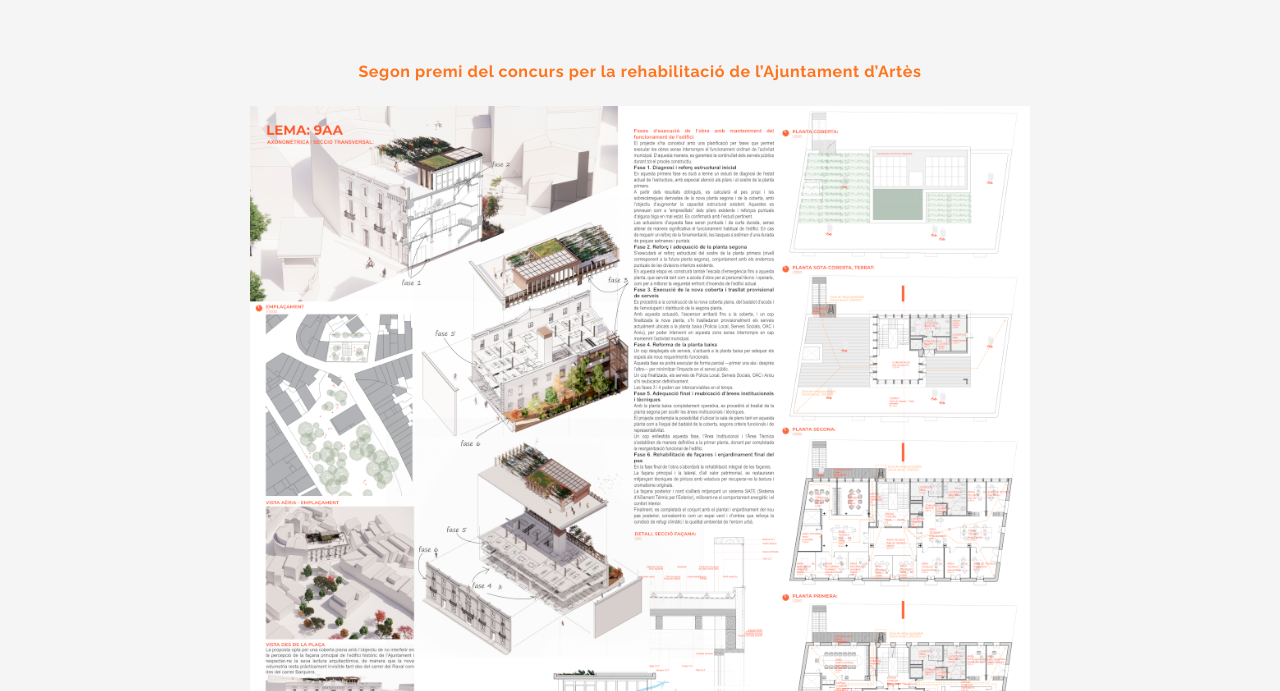
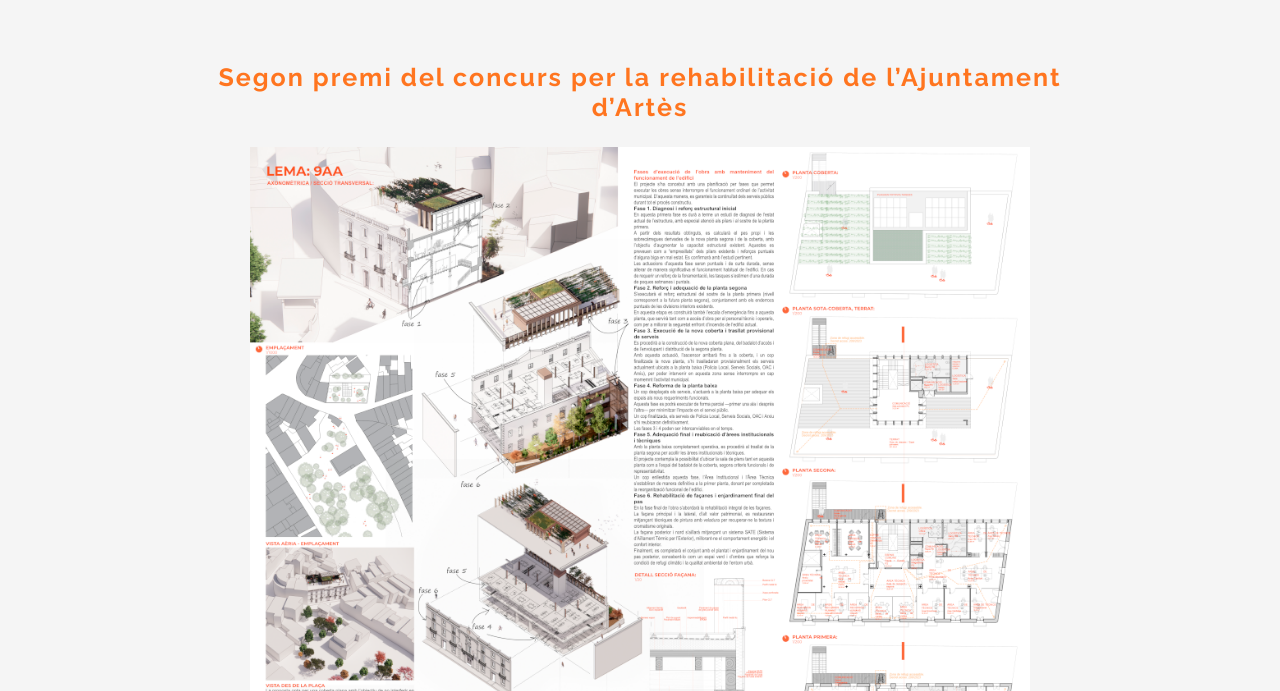
Before and after one commit to jenolalde26-ux/lestudi_web, a plain HTML site: page PAGES/concursos.html in a window 1280 px wide. Shown: the part 109-800 px from the top of the page. Drawn offline with Linux system fonts and the light colour scheme.

Commit message:
Update style.css

```diff
--- a/CSS/style.css
+++ b/CSS/style.css
@@ -989,10 +989,10 @@ body {
 .simeo-title {
     font-family: 'Raleway', sans-serif;
     color: #FF751F;
-    font-size: 16px;
+    font-size: 25px;
     font-weight: 700;
     text-align: center;
-    letter-spacing: 0.04em;
+    letter-spacing: 0.08em;
     margin: 0 0 25px;
 }
 
```
